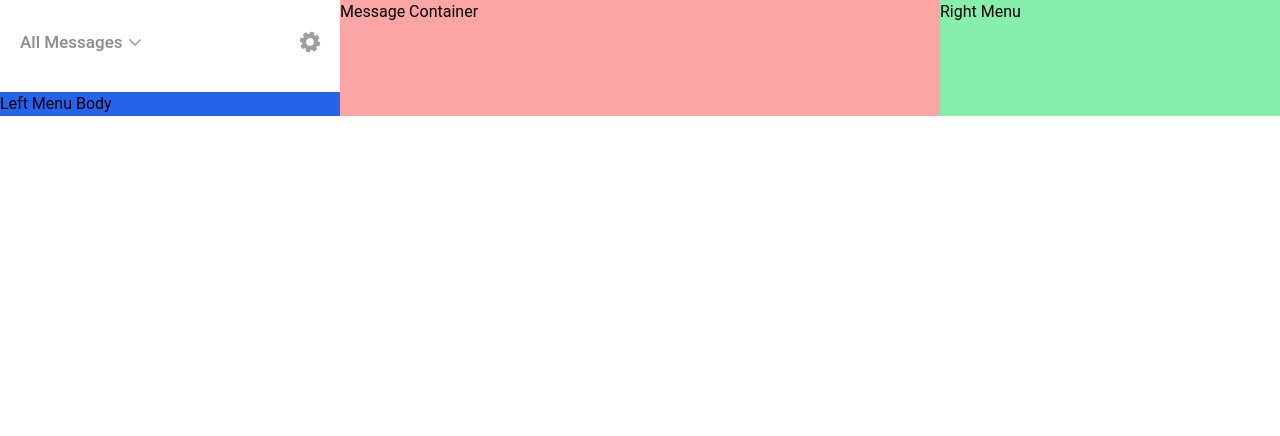
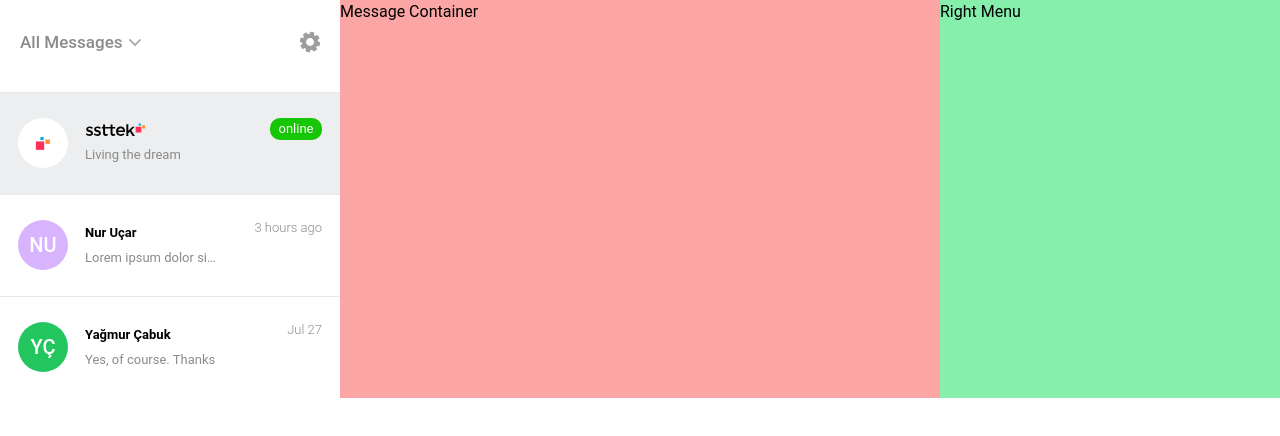
Before and after one commit to NurUcar/ssttek-chat, a Next.js app: page / in a window 1280 px wide. Shown: the top 436 px of the page. Built offline with nearby package versions, Linux system fonts and the light colour scheme.

Commit message:
feat: left menu

```diff
--- a/src/components/leftMenu/index.tsx
+++ b/src/components/leftMenu/index.tsx
@@ -1,13 +1,7 @@
 import LeftMenuBody from "@/components/leftMenu/subComponents/leftMenuBody";
 import LeftMenuTop from "@/components/leftMenu/subComponents/leftMenuTop";
-import { useAppDispatch } from "@/store/store";
-import { useWindowSize } from "@/utils/useWindowSize";
-import { useRouter } from "next/router";
 
 const LeftMenu = () => {
-    const { width } = useWindowSize();
-    const dispatch = useAppDispatch();
-    const router = useRouter();
 
     return (
         <div className='w-[340px]'>
--- a/src/components/leftMenu/subComponents/leftMenuBody/index.tsx
+++ b/src/components/leftMenu/subComponents/leftMenuBody/index.tsx
@@ -1,3 +1,5 @@
+import MessageBox from "@/components/leftMenu/subComponents/leftMenuBody/messageBox";
+import { SstUserSVG } from "@/components/shared/icons/SstUserSVG";
 import { useAppDispatch } from "@/store/store";
 import { useWindowSize } from "@/utils/useWindowSize";
 import { useRouter } from "next/router";
@@ -8,8 +10,27 @@ const LeftMenuBody = () => {
     const router = useRouter();
 
     return (
-        <div className='flex w-full bg-blue-600'>
-            Left Menu Body
+        <div className='flex flex-col w-full overflow-hidden  hover:overflow-scroll scrollbar-hide '>
+            <MessageBox
+                avatar={<SstUserSVG className="w-[61px] h-[13px]" />}
+                userName={""}
+                isCurrent={true}
+                lastConversationTime={""}
+                lastMessage={"Living the dream"}
+                isActiveUser={true}
+            />
+            <MessageBox
+                isCurrent={false}
+                userName={"Nur Uçar"}
+                lastConversationTime={"3 hours ago"}
+                lastMessage={"Lorem ipsum dolor sit amet, consectetur adipiscing elit, sed do eiusmod tempor"}
+                isActiveUser={false} />
+            <MessageBox
+                isCurrent={false}
+                userName={"Yağmur Çabuk"}
+                lastConversationTime={"Jul 27"}
+                lastMessage={"Yes, of course. Thanks"}
+                isActiveUser={false} />
         </div>
     );
 
--- /dev/null
+++ b/src/components/leftMenu/subComponents/leftMenuBody/messageBox/index.tsx
@@ -0,0 +1,103 @@
+import { SstDarkLogoSVG } from "@/components/shared/icons/SstDarkLogoSVG";
+import { classNames } from "@/utils/classNames";
+import { ReactElement, useEffect, useState } from "react";
+
+interface IMessageBoxProps {
+    //Currently talking this user
+    isCurrent: boolean;
+    // contain user pp
+    avatar?: ReactElement;
+    userName: string;
+    lastConversationTime: string;
+    lastMessage: string;
+    //is user online now
+    isActiveUser: boolean;
+
+}
+const MessageBox = ({ isCurrent, avatar, userName, lastMessage, lastConversationTime, isActiveUser }: IMessageBoxProps) => {
+
+    const randomColorArray = [
+        "bg-purple-300",
+        "bg-fuchsia-300",
+        "bg-cyan-200",
+        "bg-teal-200",
+        "bg-lime-300",
+        "bg-amber-300",
+        "bg-rose-600",
+        "bg-green-500"
+    ];
+
+    const [bgColor, setBgColor] = useState("bg-green-500")
+
+    useEffect(() => {
+        // if there is no pp random bg color will pick
+        !avatar &&
+            setBgColor(randomColorArray[Math.floor(Math.random() * 8)])
+
+    }, [])
+
+    console.log(bgColor)
+    return (
+        <div className={classNames('flex w-full border-t border-solid border-platinum opacity-100 h-[102px] px-[18px] py-[25px]',
+            isCurrent && "bg-darkGunmetal/[.08]")}>
+            <div className="flex h-full w-full">
+                <div className={classNames("w-[50px] h-[50px] rounded-full justify-center items-center flex ",
+                    !avatar ? `${bgColor}` : "bg-white")}>
+                    {avatar ?
+                        avatar
+                        :
+                        <span className="text-xl text-white font-medium ">
+                            {userName.split(' ')
+                                .map(word => word.charAt(0).toUpperCase())
+                                .join('')
+                            }
+                        </span>
+                    }
+                </div>
+                <div className="flex flex-row grow justify-between ">
+                    <div className="flex flex-col  h-full ml-[17px] ">
+                        <div className="">
+                            {
+                                userName !== "" ?
+                                    <span className="leading-4 font-semibold text-[13px]">
+                                        {userName}
+                                    </span>
+
+                                    :
+                                    <div className="my-[5px]">
+                                        <SstDarkLogoSVG className="w-[61px] h-[13px] " />
+                                    </div>
+
+                            }
+                        </div>
+                        <div className="flex ">
+                            <span className={classNames(
+                                "leading-4 flex-1 text-philippineGray text-[13px] font-normal min-w-[120px] max-w-[131px] truncate mt-[6px]", isCurrent && "text-black")}>
+                                {lastMessage}
+                            </span>
+                        </div>
+
+                    </div>
+                    <div className="flex grow h-full min-w-[30px] max-w-fit justify-end">
+                        {
+                            isActiveUser ?
+                                <div className="flex justify-center items-center bg-yellowGreen opacity-100 w-[52px] h-[22px] rounded-[10px]">
+                                    <span className="text-white text-[13px] font-normal">
+                                        online
+                                    </span>
+                                </div> :
+                                <span className="text-philippineGray text-[13px] leading-4 font-light items-end">{lastConversationTime}</span>
+                        }
+
+                    </div>
+                </div>
+
+            </div>
+        </div >
+    );
+
+};
+
+
+
+export default MessageBox;
--- a/src/components/leftMenu/subComponents/leftMenuTop/index.tsx
+++ b/src/components/leftMenu/subComponents/leftMenuTop/index.tsx
@@ -1,26 +1,24 @@
 import { Button } from "@/components/shared/button";
 import { DownSVG } from '@/components/shared/icons/DownSVG';
 import { SettingSVG } from "@/components/shared/icons/SettingSVG";
-import { useAppDispatch } from "@/store/store";
-import { useWindowSize } from "@/utils/useWindowSize";
-import { useRouter } from "next/router";
 
 const LeftMenuTop = () => {
-    const { width } = useWindowSize();
-    const dispatch = useAppDispatch();
-    const router = useRouter();
 
     return (
         <div className='flex w-full h-[92px] px-5 py-8'>
             <div className="flex flex-row w-full justify-between">
                 <div className="flex flex-row h-5 items-center">
-                    <span className="font-medium text-[17px] text-philippineGray leading-5 font-Roboto pr-[6px]">
+                    <span className="font-medium text-[17px] text-philippineGray leading-5 pr-[6px]">
                         All Messages
                     </span>
                     <DownSVG className="w-3 h-[7px]" />
                 </div>
 
-                <Button.Icon icon={SettingSVG} className="w-5 h-5" />
+                <Button.Icon
+                    icon={SettingSVG}
+                    className="w-5 h-5"
+                    onClick={() => { alert("icon button clicked") }}
+                />
 
             </div>
         </div >
--- a/src/components/shared/button/index.tsx
+++ b/src/components/shared/button/index.tsx
@@ -23,7 +23,7 @@ const Button = (props: IDefaultButtonProps) => {
       type={type}
       disabled={isLoading || disabled}
       className={classNames(
-        "font-Roboto rounded-[40px] transition-all flex items-center justify-center",
+        " rounded-[40px] transition-all flex items-center justify-center",
         `bg-${color}`,
         className)}
       {...rest}
--- a/src/pages/_app.tsx
+++ b/src/pages/_app.tsx
@@ -23,7 +23,7 @@ function MyApp({
 }: AppPropsWithLayout) {
 	const getLayout = Component.getLayout || ((page) => page);
 	return (
-		<Provider store={store}>
+		<Provider store={store} >
 			{getLayout(<Component {...pageProps} />)}{" "}
 		</Provider>
 	);
--- a/tailwind.config.js
+++ b/tailwind.config.js
@@ -8,6 +8,9 @@ module.exports = {
 			},
 			colors: {
 				philippineGray: '#8B8B8B',
+				darkGunmetal: '#1e2532',
+				platinum: '#E8E8E8',
+				yellowGreen: '#16c607',
 			},
 		},
 	},
```
